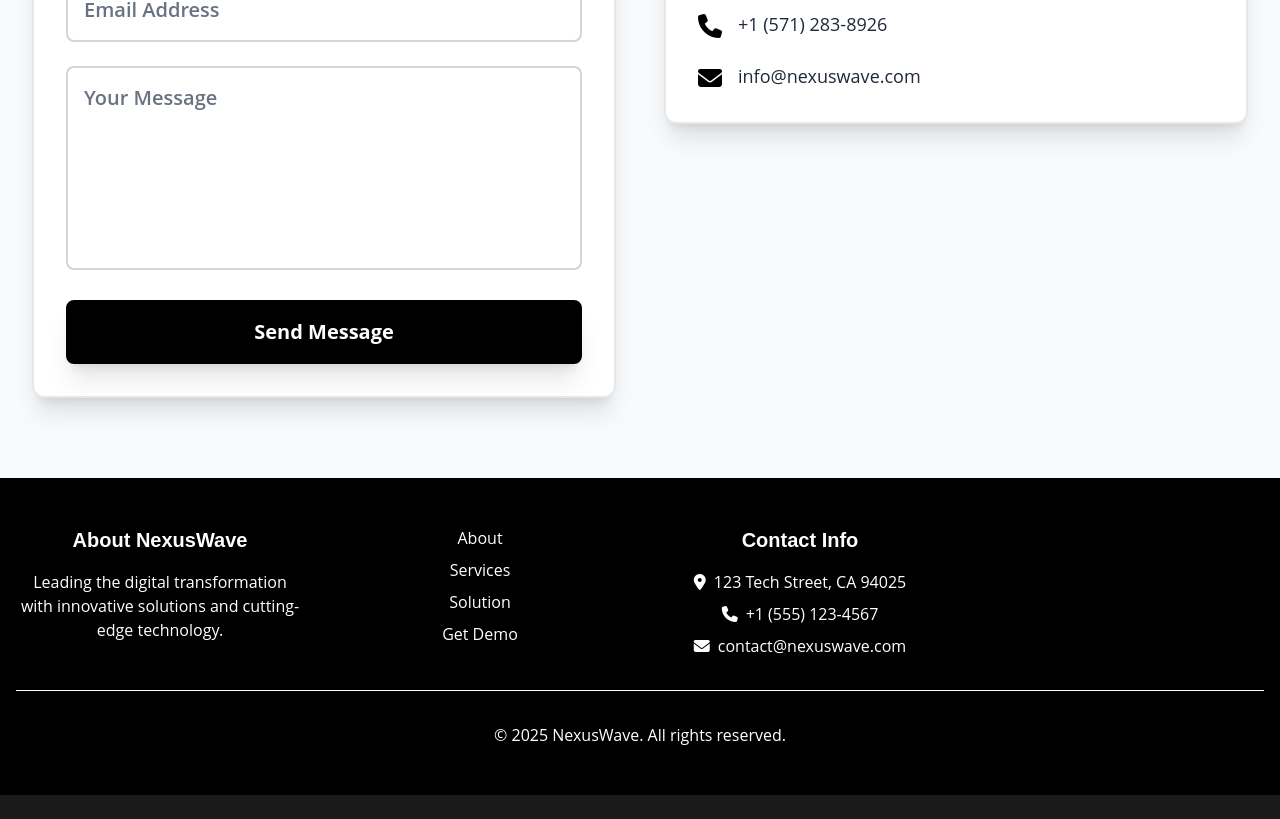
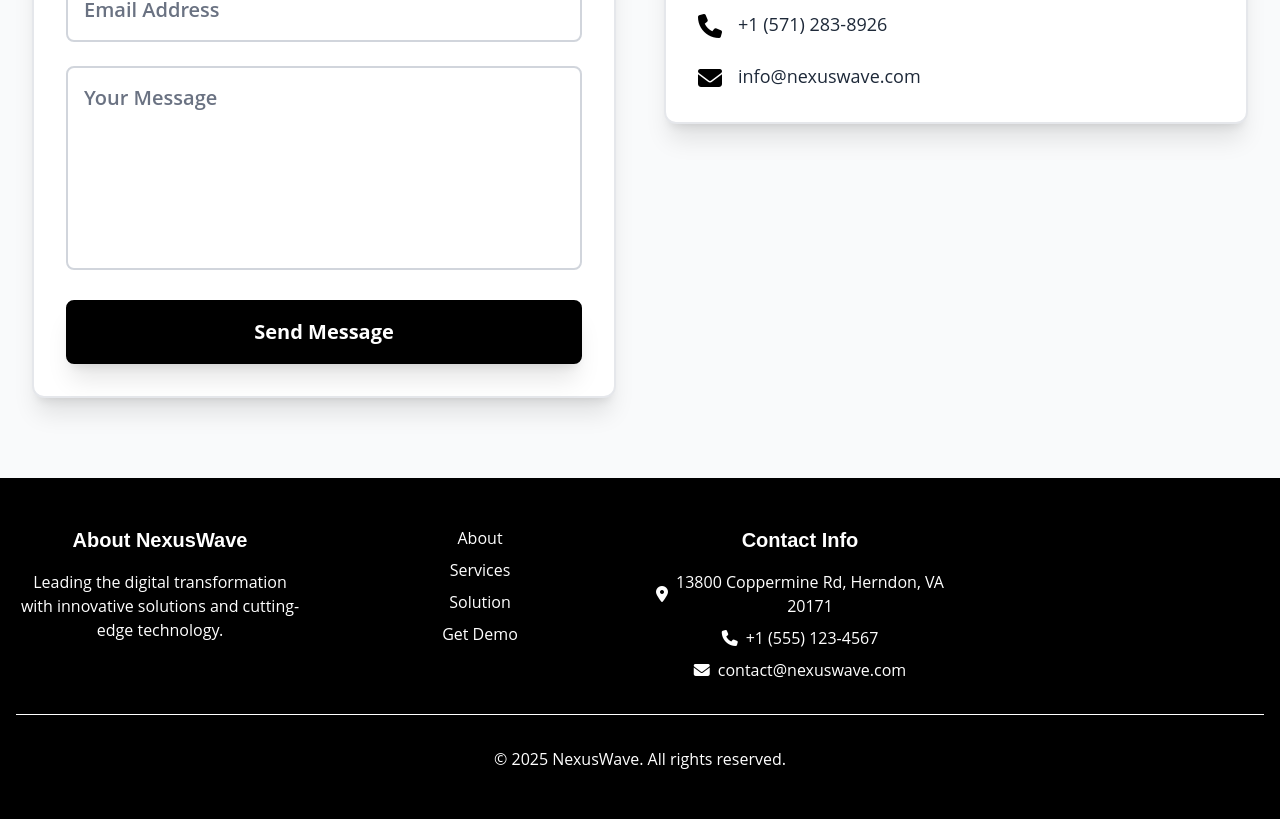
Before and after one commit to Rakulck/Nexuswave, a Next.js app: page / in a window 1280 px wide. Shown: the part 3320-4139 px from the top of the page. Before the commit the page ends 4115 px from the top, so only its background shows below. Built offline with nearby package versions, Linux system fonts and the light colour scheme.

Commit message:
footer address

```diff
--- a/src/app/components/Footer.tsx
+++ b/src/app/components/Footer.tsx
@@ -34,7 +34,7 @@ const Footer = () => {
             <ul className="space-y-2">
               <li className="flex items-center justify-center">
                 <i className="fas fa-map-marker-alt mr-2"></i>
-                123 Tech Street, CA 94025
+               13800 Coppermine Rd, Herndon, VA 20171
               </li>
               <li className="flex items-center justify-center">
                 <i className="fas fa-phone mr-2"></i>
```
